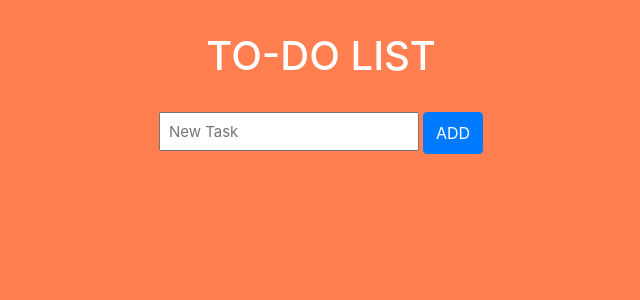
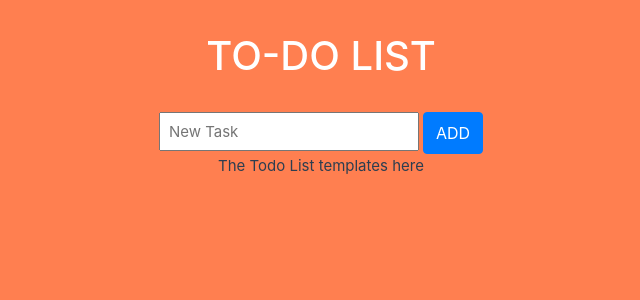
Before and after one commit to huyviet1995/todolist-vue, a Vue app: page / in a window 1280 px wide. Shown: the top 300 px of the page, without its empty margins (319-959 px from the left). Built offline with nearby package versions, Linux system fonts and the light colour scheme.

Commit message:
Adding a basic todo list

```diff
--- a/src/App.vue
+++ b/src/App.vue
@@ -17,5 +17,15 @@
         <button class="btn btn-primary ml-1 py-2 h-100">ADD</button>
       </div>
     </section>
+    <section>
+      <todo-list></todo-list>
+    </section>
   </main>
 </template>
+
+<script>
+import TodoList from "./components/TodoList.vue";
+export default {
+  components: { TodoList },
+};
+</script>
--- /dev/null
+++ b/src/components/TodoList.vue
@@ -0,0 +1,5 @@
+<template>The Todo List templates here</template>
+
+<script></script>
+
+<style></style>
```
